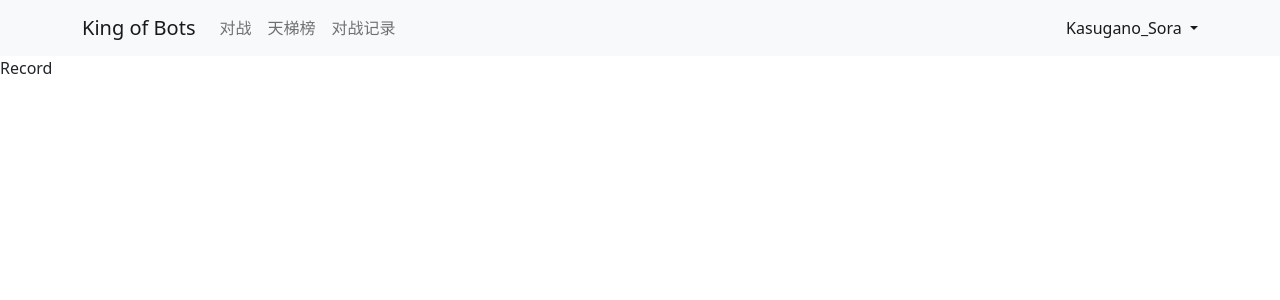
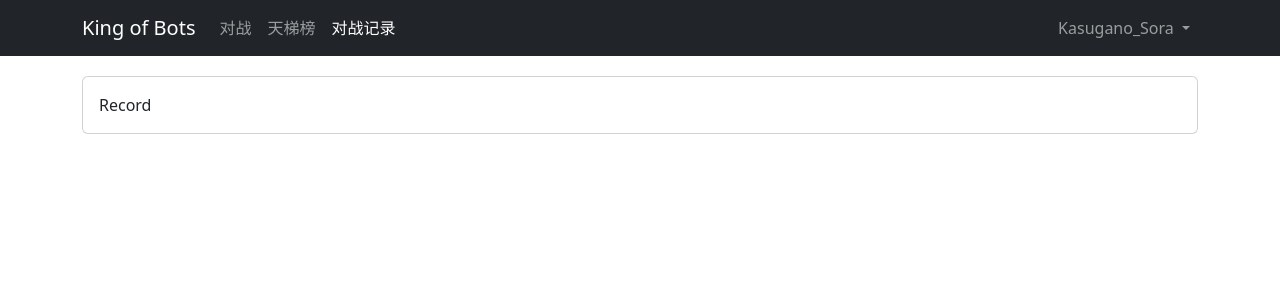
Before and after one commit to Jobove/LearningSpringBoot, a Vue app in the folder frontend/: page /record in a window 1280 px wide. Shown: the top 300 px of the page. Built offline with nearby package versions, Linux system fonts and the light colour scheme.

Commit message:
Updated navigation bar and card view.

```diff
--- /dev/null
+++ b/frontend/src/components/ContentField.vue
@@ -0,0 +1,19 @@
+<template>
+    <div class="container content-field">
+        <div class="card">
+            <div class="card-body">
+                <slot></slot>
+            </div>
+        </div>
+    </div>
+</template>
+
+<script>
+
+</script>
+
+<style scoped>
+div.content-field {
+    margin-top: 20px;
+}
+</style>
--- a/frontend/src/components/NavBar.vue
+++ b/frontend/src/components/NavBar.vue
@@ -1,22 +1,26 @@
 <template>
-  <nav class="navbar navbar-expand-lg bg-light">
+  <nav class="navbar navbar-expand-lg navbar-dark bg-dark">
     <div class="container">
       <router-link class="navbar-brand" :to="{ name: 'home' }">King of Bots</router-link>
 
       <div class="collapse navbar-collapse" id="navbarText">
         <ul class="navbar-nav me-auto mb-2 mb-lg-0">
           <li class="nav-item">
-            <router-link class="nav-link" :to="{ name: 'pk_index' }">对战</router-link>
+            <router-link :class="route_name == 'pk_index' ? 'nav-link active' : 'nav-link'" :to="{ name: 'pk_index' }">对战
+            </router-link>
           </li>
           <li class="nav-item">
-            <router-link class="nav-link" :to="{ name: 'ranklist_index' }">天梯榜</router-link>
+            <router-link :class="route_name == 'ranklist_index' ? 'nav-link active' : 'nav-link'"
+              :to="{ name: 'ranklist_index' }">天梯榜</router-link>
           </li>
           <li class="nav-item">
-            <router-link class="nav-link" :to="{ name: 'record_index' }">对战记录</router-link>
+            <router-link :class="route_name == 'record_index' ? 'nav-link active' : 'nav-link'"
+              :to="{ name: 'record_index' }">对战记录</router-link>
           </li>
         </ul>
 
-        <span class="navbar-text dropdown">
+        <span class="navbar-nav">
+          <li class="nav-item dropdown">
             <a class="nav-link dropdown-toggle" href="#" role="button" data-bs-toggle="dropdown" aria-expanded="false">
               Kasugano_Sora
             </a>
@@ -29,6 +33,7 @@
               </li>
               <li><a class="dropdown-item" href="#">退出</a></li>
             </ul>
+          </li>
         </span>
       </div>
     </div>
@@ -36,7 +41,18 @@
 </template>
 
 <script>
+import { useRoute } from "vue-router";
+import { computed } from "vue";
 
+export default {
+  setup() {
+    const route = useRoute();
+    let route_name = computed(() => route.name);
+    return {
+      route_name
+    }
+  }
+}
 </script>
 
 <style scoped>
--- a/frontend/src/views/character/CharacterIndexView.vue
+++ b/frontend/src/views/character/CharacterIndexView.vue
@@ -1,9 +1,17 @@
 <template>
-    <div>Character</div>
+    <ContentField>
+        Character
+    </ContentField>
 </template>
 
 <script>
+import ContentField from '@/components/ContentField.vue'
 
+export default {
+    components: {
+        ContentField
+    }
+}
 </script>
 
 <style scoped>
--- a/frontend/src/views/error/ErrorView.vue
+++ b/frontend/src/views/error/ErrorView.vue
@@ -1,9 +1,17 @@
 <template>
-    <div>404 Not Found!</div>
+    <ContentField>
+        404 Not Found!
+    </ContentField>
 </template>
 
 <script>
+import ContentField from '@/components/ContentField.vue'
 
+export default {
+    components: {
+        ContentField
+    }
+}
 </script>
 
 <style scoped>
--- a/frontend/src/views/pk/PkIndexView.vue
+++ b/frontend/src/views/pk/PkIndexView.vue
@@ -1,9 +1,17 @@
 <template>
-    <div>PK</div>
+    <ContentField>
+        对战
+    </ContentField>
 </template>
 
 <script>
+import ContentField from '@/components/ContentField.vue'
 
+export default {
+    components: {
+        ContentField
+    }
+}
 </script>
 
 <style scoped>
--- a/frontend/src/views/ranklist/RanklistIndexView.vue
+++ b/frontend/src/views/ranklist/RanklistIndexView.vue
@@ -1,9 +1,17 @@
 <template>
-    <div>Ranklist</div>
+    <ContentField>
+        Ranklist
+    </ContentField>
 </template>
 
 <script>
+import ContentField from "@/components/ContentField.vue"
 
+export default {
+    components: {
+        ContentField
+    }
+}
 </script>
 
 <style scoped>
--- a/frontend/src/views/record/RecordIndexView.vue
+++ b/frontend/src/views/record/RecordIndexView.vue
@@ -1,9 +1,17 @@
 <template>
-    <div>Record</div>
+    <ContentField>
+        Record
+    </ContentField>
 </template>
 
 <script>
+import ContentField from '@/components/ContentField.vue'
 
+export default {
+    components: {
+        ContentField
+    }
+}
 </script>
 
 <style scoped>
```
Also changed, not shown: frontend/src/assets/scripts/AcGameObject.js (added). Lines whose indentation alone changed are shown as unchanged.
